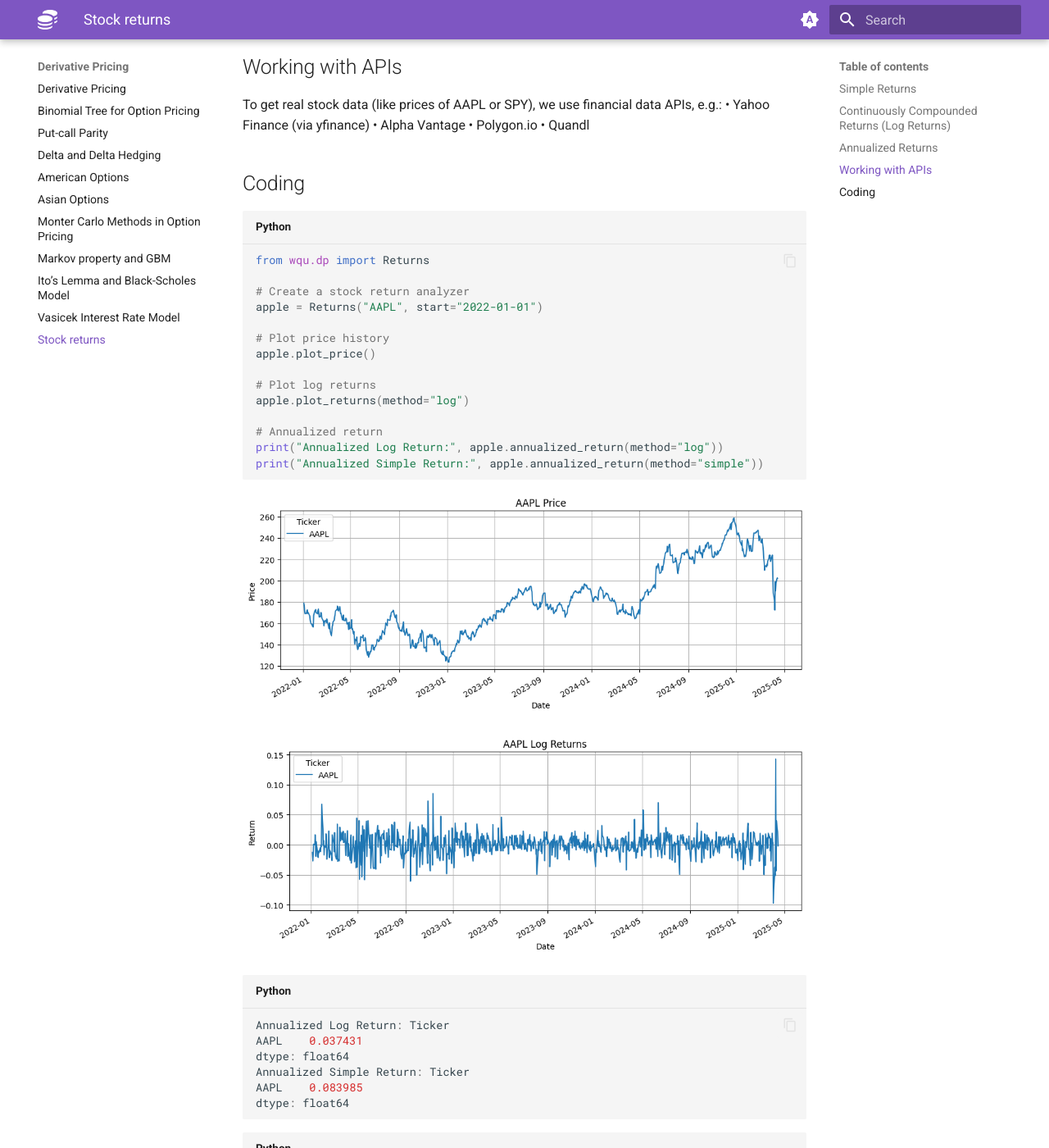
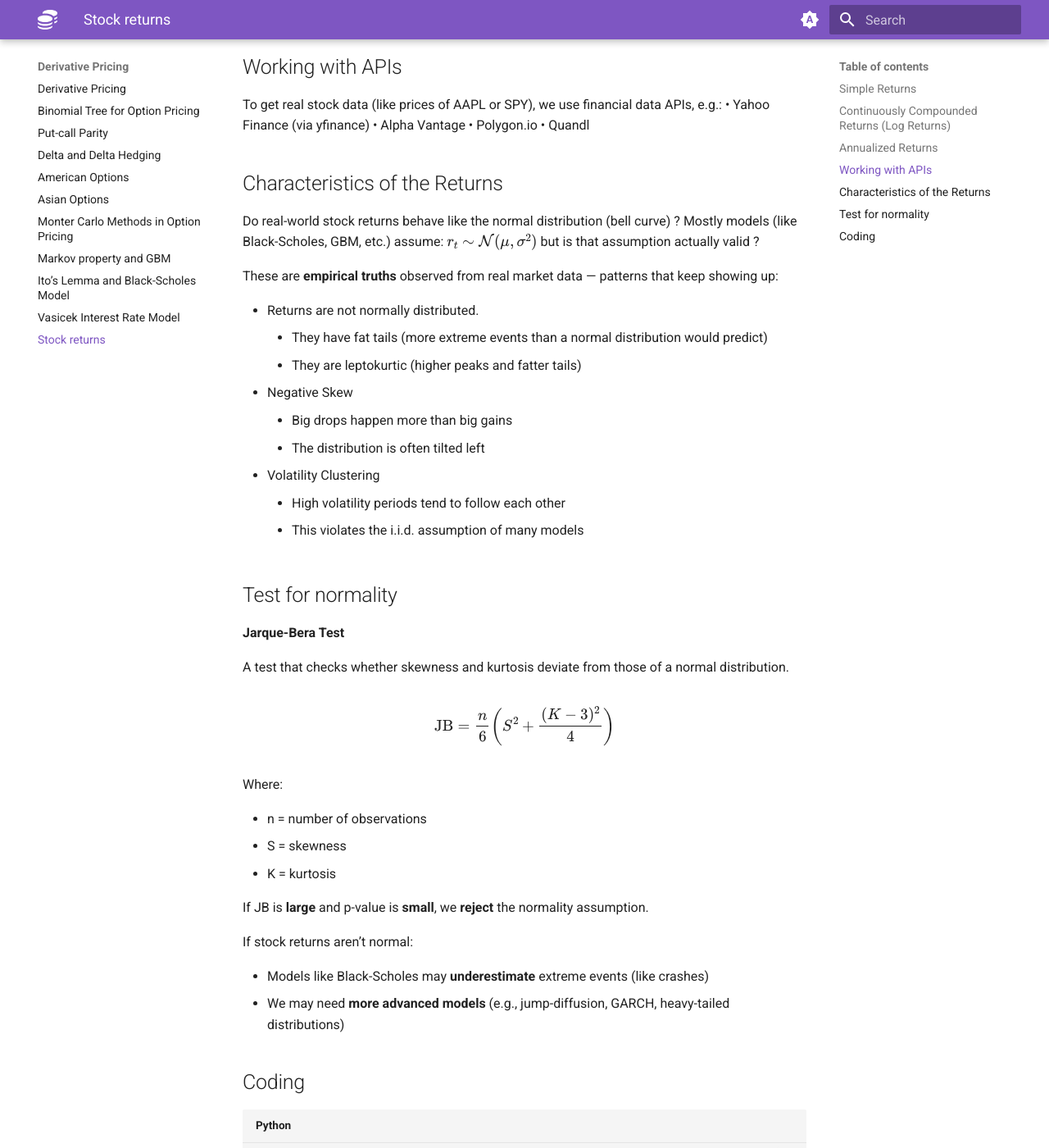
Before and after one commit to azataiot/wqu, an MkDocs documentation site: the page built from docs/Derivative Pricing/11-returns.md, in a window 1280 px wide and 1400 px high, scrolled down 1147 px. Shown: the whole window at 82% size. Built offline with MkDocs 1.6.1 and Material for MkDocs 9.7.7, drawn with Linux system fonts in a browser that asks for light colours; some of the changed text lies outside the part shown.

Commit message:
feat: update version to 0.1.14.1 and enhance Returns class with normality tests and comparison methods

````diff
--- a/docs/Derivative Pricing/11-returns.md
+++ b/docs/Derivative Pricing/11-returns.md
@@ -53,6 +53,51 @@ To get real stock data (like prices of AAPL or SPY), we use financial data APIs,
 	•	Alpha Vantage
 	•	Polygon.io
 	•	Quandl
+
+## Characteristics of the Returns
+
+Do real-world stock returns behave like the normal distribution (bell curve) ? Mostly models (like Black-Scholes, GBM, etc.) assume: $r_t \sim \mathcal{N}(\mu, \sigma^2)$ but is that assumption actually valid ?
+
+These are **empirical truths** observed from real market data — patterns that keep showing up:
+
+- Returns are not normally distributed.
+  - They have fat tails (more extreme events than a normal distribution would predict)
+  - They are leptokurtic (higher peaks and fatter tails)
+- Negative Skew
+  - Big drops happen more than big gains
+  - The distribution is often tilted left
+- Volatility Clustering
+  - High volatility periods tend to follow each other
+  - This violates the i.i.d. assumption of many models
+
+## Test for normality
+
+ **Jarque-Bera Test**
+
+A test that checks whether skewness and kurtosis deviate from those of a normal distribution.
+
+
+$$
+\text{JB} = \frac{n}{6} \left( S^2 + \frac{(K - 3)^2}{4} \right)
+$$
+
+
+Where:
+
+
+
+- n = number of observations
+- S = skewness
+- K = kurtosis
+
+ If JB is **large** and p-value is **small**, we **reject** the normality assumption.
+
+If stock returns aren’t normal:
+
+- Models like Black-Scholes may **underestimate** extreme events (like crashes)
+- We may need **more advanced models** (e.g., jump-diffusion, GARCH, heavy-tailed distributions)
+
+
 
 ## Coding
 
@@ -126,3 +171,38 @@ pprint(apple.summary(method="log"))
  'volatility_annual': 0.29385309739549303,
  'volatility_daily': 0.018511005183202773}
 ```
+
+```python
+from pprint import pprint
+
+apple = Returns("AAPL", start="2022-01-01")
+
+# Full stats
+pprint(apple.summary(method="log"))
+
+# Histogram
+apple.plot_histogram()
+
+# Real vs Normal
+apple.compare_with_normal()
+```
+
+```
+{'annualized_return': 0.037431283329334854,
+ 'average_daily_return': 0.00014853683860847165,
+ 'end_date': '2025-04-15',
+ 'final_price': 202.13999938964844,
+ 'jarque_bera_p': 1.5079435967188569e-307,
+ 'jarque_bera_stat': 1412.9657533659843,
+ 'kurtosis': 6.388733674088982,
+ 'skewness': 0.3116206222444215,
+ 'start_date': '2022-01-03',
+ 'ticker': 'AAPL',
+ 'total_return': 0.13003185000794226,
+ 'volatility_annual': 0.2938530771694982,
+ 'volatility_daily': 0.01851100390908486}
+```
+
+![img](./assets/AA87CA9F-D9DF-43B2-A3D2-28BDE4C826AF.png)
+
+![img](./assets/D2FC779B-8EC7-4870-8767-8295CBD03F82.png)
--- a/src/wqu/__init__.py
+++ b/src/wqu/__init__.py
@@ -1,2 +1,2 @@
 """Custom functions and classes build for the WQU course"""
-__version__ = "0.1.14"
+__version__ = "0.1.14.1"
````
Also changed, not shown: docs/Derivative Pricing/assets/AA87CA9F-D9DF-43B2-A3D2-28BDE4C826AF.png (added), docs/Derivative Pricing/assets/D2FC779B-8EC7-4870-8767-8295CBD03F82.png (added), 2 other files.
